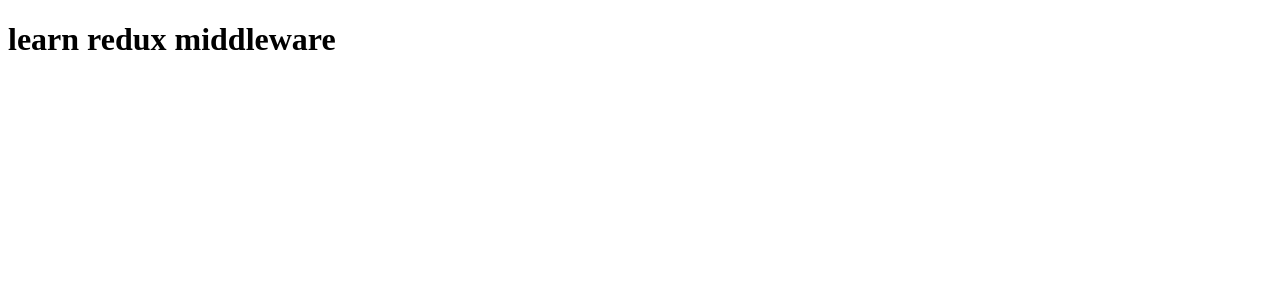
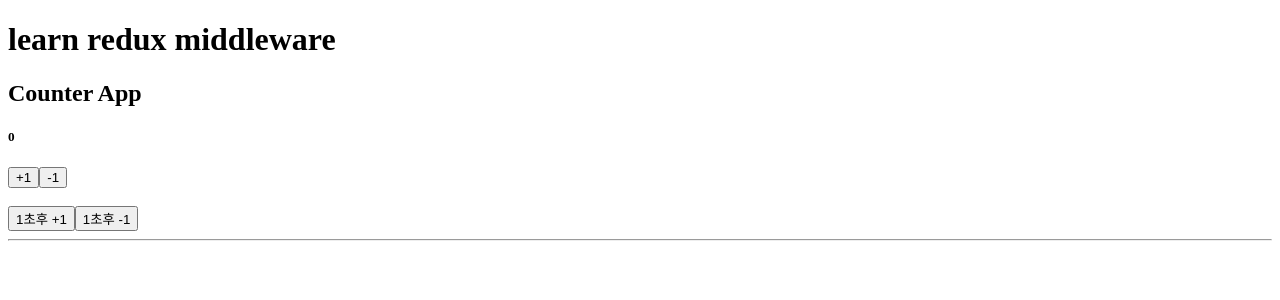
Before and after one commit to jojo3420/learn-redux-middleware, a React (Create React App) app: page / in a window 1280 px wide. Shown: the top 300 px of the page. Built offline with nearby package versions, Linux system fonts and the light colour scheme.

Commit message:
2st study: 일반 Counter 앱 및  1초 지연 기능 구현  - 커스텀 로깅 미들 웨어 구현  - redux-thunk 이용 한 counter 구현

```diff
--- a/package.json
+++ b/package.json
@@ -12,7 +12,9 @@
     "react-scripts": "3.4.1",
     "redux": "^4.0.5",
     "redux-actions": "^2.6.5",
-    "redux-devtools-extension": "^2.13.8"
+    "redux-devtools-extension": "^2.13.8",
+    "redux-logger": "^3.0.6",
+    "redux-thunk": "^2.3.0"
   },
   "scripts": {
     "start": "react-scripts start",
--- a/src/App.js
+++ b/src/App.js
@@ -1,9 +1,10 @@
 import React from 'react';
-
+import CounterContainer from "containers/CounterContainer";
 function App() {
   return (
     <div>
       <h1>learn redux middleware</h1>
+      <CounterContainer />
     </div>
   );
 }
--- /dev/null
+++ b/src/components/Counter.js
@@ -0,0 +1,19 @@
+import React from 'react';
+
+function Counter({ number, onIncrease, onDecrease, onIncreaseSync, onDecreaseSync }) {
+  return (
+    <div>
+      <h2>Counter App</h2>
+      <h5>{number}</h5>
+      <button onClick={onIncrease}>+1</button>
+      <button onClick={onDecrease}>-1</button>
+      <br/>
+      <br/>
+      <button onClick={onIncreaseSync}>1초후 +1</button>
+      <button onClick={onDecreaseSync}>1초후 -1</button>
+      <hr/>
+    </div>
+  );
+}
+
+export default Counter;
--- /dev/null
+++ b/src/containers/CounterContainer.js
@@ -0,0 +1,29 @@
+import React from 'react';
+import Counter from "components/Counter";
+import { connect } from 'react-redux'
+import { bindActionCreators } from "redux";
+import { increase, decrease, increaseSync, decreaseSync } from 'modules/counter';
+
+function CounterContainer({ number, onIncrease, onDecrease, onIncreaseSync, onDecreaseSync }) {
+  return (
+    <Counter
+      number={number}
+      onIncrease={onIncrease}
+      onDecrease={onDecrease}
+      onIncreaseSync={onIncreaseSync}
+      onDecreaseSync={onDecreaseSync}
+    />
+  );
+}
+
+export default connect(
+  ({ counter }) => ({
+    number: counter.number,
+  }),
+  dispatch => bindActionCreators({
+    onIncrease: increase,
+    onDecrease: decrease,
+    onIncreaseSync: increaseSync,
+    onDecreaseSync: decreaseSync,
+  }, dispatch)
+)(CounterContainer);
--- a/src/index.js
+++ b/src/index.js
@@ -1,10 +1,24 @@
 import React from 'react';
 import ReactDOM from 'react-dom';
 import App from './App';
+import { createStore, applyMiddleware } from 'redux';
+import rootReducer from 'modules/index';
+import { composeWithDevTools } from "redux-devtools-extension";
+import { Provider } from 'react-redux';
+// import loggerMiddleware from "lib/loggerMiddleware";
+import { createLogger } from 'redux-logger';
+import ReduxThunk from 'redux-thunk';
+
+// const logger = createLogger();
+const middleware = applyMiddleware(/*logger */  ReduxThunk);
+const store = createStore(rootReducer, composeWithDevTools(middleware));
+
 
 ReactDOM.render(
   <React.StrictMode>
-    <App />
+    <Provider store={store}>
+      <App />
+    </Provider>
   </React.StrictMode>,
   document.getElementById('root')
 );
--- /dev/null
+++ b/src/lib/loggerMiddleware.js
@@ -0,0 +1,12 @@
+
+
+const loggerMiddleware = store => next => action => {
+  console.group(action && action.type);
+  console.log('before: ', store.getState());
+  console.log({ action });
+  next(action);
+  console.log('after: ', store.getState());
+  console.groupEnd()
+}
+
+export default loggerMiddleware;
--- /dev/null
+++ b/src/modules/counter.js
@@ -0,0 +1,42 @@
+
+
+const PREFIX = 'counter';
+const INCREASE = `${PREFIX}/INCREASE`;
+const DECREASE = `${PREFIX}/DECREASE`;
+
+
+export const increase = () => ({type: INCREASE});
+export const decrease = () => ({type: DECREASE});
+
+// Thunk: 지연함수를 리턴한다.
+export const increaseSync = () => {
+  return (dispatch, getState) => {
+    setTimeout(() => {
+      console.log(getState());
+      dispatch(increase());
+      console.log(getState());
+    }, 1000);
+  }
+}
+
+export const decreaseSync = () => dispatch => {
+  setTimeout(() => dispatch(decrease()), 1000);
+};
+
+
+const INITIAL_STATE = {
+  number: 0,
+};
+
+const counter  = (state = INITIAL_STATE, action) => {
+  switch(action.type) {
+    case INCREASE:
+      return { ...state, number: state.number + 1};
+    case DECREASE:
+      return  { ...state, number: state.number - 1};
+    default:
+      return state;
+  }
+}
+
+export default counter;
--- /dev/null
+++ b/src/modules/index.js
@@ -0,0 +1,9 @@
+import { combineReducers } from 'redux';
+import counter from './counter';
+
+
+const rootReducer = combineReducers({
+  counter,
+});
+
+export default rootReducer;
```
Also changed, not shown: src/lib/api.js (added, +7 -0 lines).
